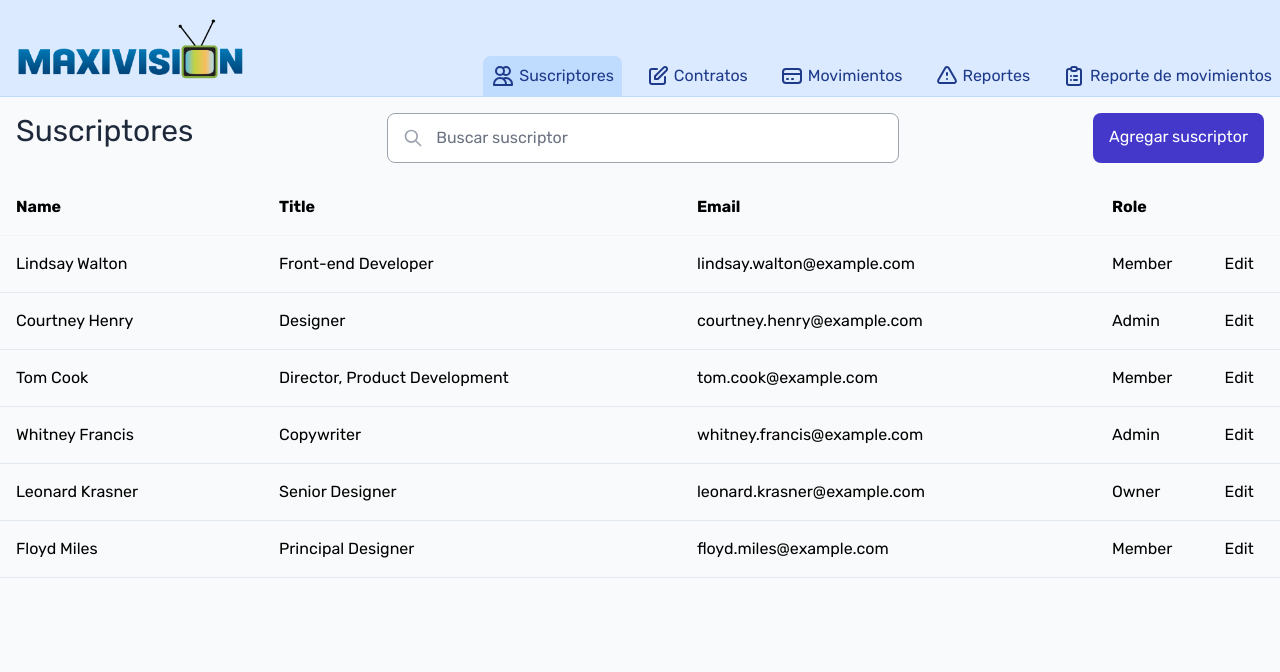
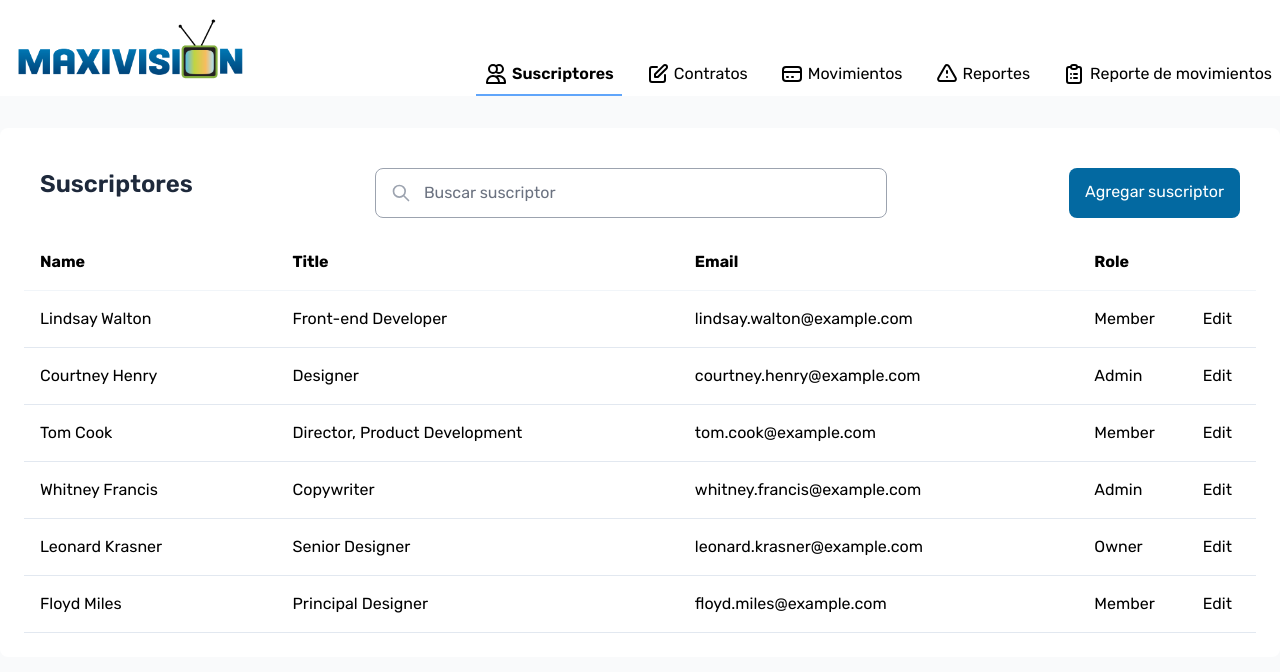
Before and after one commit to ismaelamezcua/maxivision-app, a Next.js app: page / in a window 1280 px wide. Shown: the top 672 px of the page. Built offline with nearby package versions, Linux system fonts and the light colour scheme.

Commit message:
feat: update Navbar appearance

```diff
--- a/components/Navbar.tsx
+++ b/components/Navbar.tsx
@@ -15,7 +15,7 @@ const Navbar: FC = (): ReactElement => {
   ];
 
   return (
-    <div className="w-full bg-blue-100 border-b border-blue-200">
+    <div className="w-full bg-white">
       <div className="container mx-auto">
         <div className="flex flex-row justify-between items-end">
           <img
@@ -27,7 +27,7 @@ const Navbar: FC = (): ReactElement => {
             {menuEntries.map(({ key, label, href, icon }) => (
               <Link key={key} href={href}>
                 <a>
-                  <div className={`text-blue-900 w-full p-2 rounded-t-lg inline-flex ${(router.asPath === href) ? 'bg-blue-200' : 'hover:bg-blue-200'} `}>
+                  <div className={`w-full p-2 inline-flex ${(router.asPath === href) ? 'border-b-2 border-blue-400 font-semibold' : 'hover:border-b-2'} `}>
                     {icon}
                     <span className="ml-1">{label}</span>
                   </div>
--- a/pages/index.tsx
+++ b/pages/index.tsx
@@ -31,14 +31,15 @@ const Home: NextPage = () => {
   }
 
   return (
-    <div className="container mx-auto">
+    <>
+      <div className="container mx-auto p-6 mt-8 bg-white rounded-lg">
         <div className="flex flex-row justify-between p-4">
-        <h1 className="text-3xl text-slate-800">Suscriptores</h1>
+          <h1 className="text-2xl font-semibold text-slate-800">Suscriptores</h1>
 
           <div className="max-w-lg w-full">
             <SearchInput searchTerm={searchTerm} handleSubmit={handleSubmit} handleReset={handleReset} handleChange={handleChange} />
           </div>
-        <div className="bg-indigo-700 rounded-lg px-4 py-3 text-white">
+          <div className="bg-sky-700 rounded-lg px-4 py-3 text-white">
             Agregar suscriptor
           </div>
 
@@ -67,6 +68,7 @@ const Home: NextPage = () => {
         </table>
 
       </div>
+    </>
   );
 }
 
```
Lines whose indentation alone changed are shown as unchanged.
